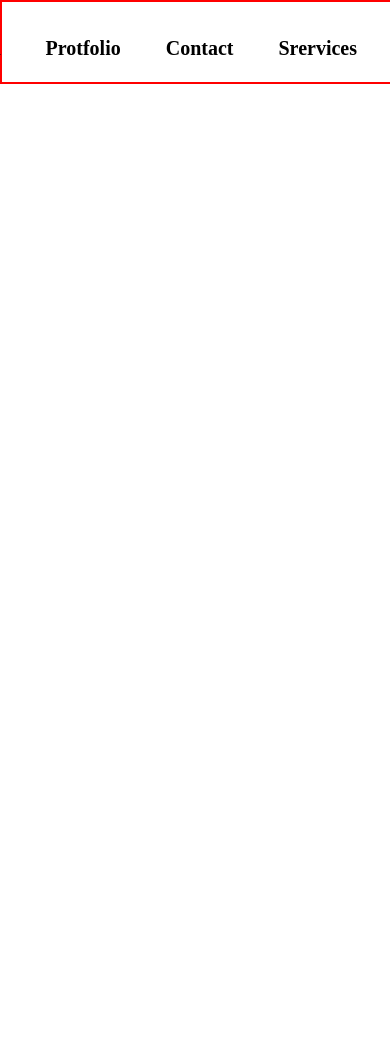
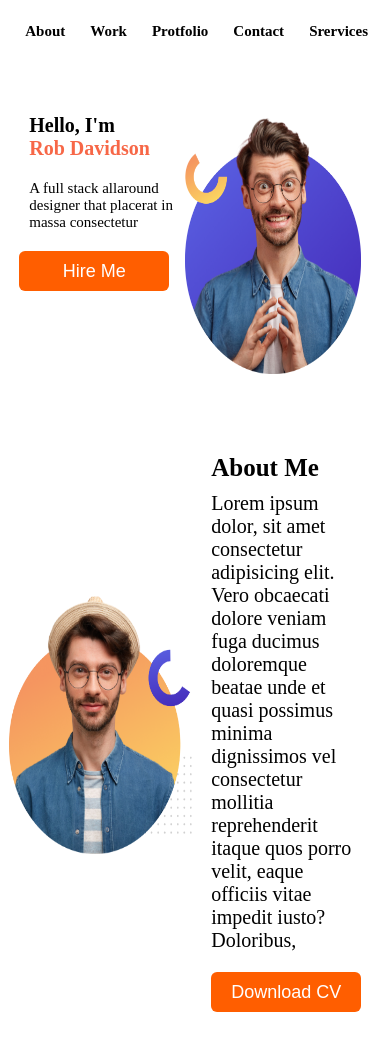
Before and after one commit to sihab-hossain/practice-protfolio, a plain HTML site: page index.html in a window 390 px wide. Before the commit the page ends 844 px from the top, so only its background shows below. Drawn offline with Linux system fonts and the light colour scheme.

Commit message:
first section complete

```diff
--- a/index.html
+++ b/index.html
@@ -20,7 +20,33 @@
           </nav>
     </header>
     <main>
-
+        <section class="personal-information">
+            <div class="me">
+                <div class="text-contant">
+                    <h1>
+                        Hello, I'm <br>
+                        <span class="red-text">Rob Davidson</span>
+                    </h1>
+                    <p>A full stack allaround designer that placerat in <br> massa consectetur</p>
+                    <button class="btn">Hire Me</button>
+                </div>
+                <div class="image">
+                    <img src="./images/pic1.png" alt="">
+                </div>
+            </div>
+            <div class="me-2">
+                <div class="image img2">
+                    <img src="./images/pic2.png" alt="">
+                </div>
+                <div class="about-contant ">
+                    <h2 >
+                        About Me
+                    </h2>
+                    <p>Lorem ipsum dolor, sit amet consectetur adipisicing elit. Vero obcaecati dolore veniam fuga ducimus doloremque beatae unde et quasi possimus minima dignissimos vel consectetur mollitia reprehenderit itaque quos porro velit, eaque officiis vitae impedit iusto? Doloribus,<span class="hide"> nam ducimus tenetur consequuntur ipsam molestiae dolorem repellendus ipsum atque corrupti perspiciatis saepe ab.</span></p>
+                    <button class="btn">Download CV</button>
+                </div>
+            </div>
+        </section>
     </main>
     <footer>
 
--- a/style.css
+++ b/style.css
@@ -7,11 +7,13 @@
 body{
      /* font-family: "Bebas Neue", "Roboto"; */
      box-sizing: border-box;
+
 }
 header{
-    width: 100%;
+    width: 95%;
     height: 80px;
-    border: 2px solid red;
+    margin: 0 auto;
+    margin-bottom: 2px;
 }
 header nav ul{
     display: flex;
@@ -29,3 +31,128 @@ header nav ul li a{
     font-size: 20px;
     font-weight: 600;
 }
+
+
+
+.personal-information{
+    width:95%;
+    height: 900px;
+    margin: 0 auto;
+}
+.me{
+    width: 95%;
+    height: 40%;
+    margin: 0 auto;
+    margin-bottom: 20px;
+    display: flex;
+    justify-content: space-between;
+}
+.text-contant{
+    width: 700px;
+    height: 300px;
+    margin-top: 20px;
+}
+.text-contant h1{
+    font-size: 80px;
+    font-weight: 700;
+    padding: 20px 0 0 20px;
+}
+.red-text{
+    color: rgb(247, 103, 71);
+}
+.text-contant p{
+    font-size: 20px;
+    font-weight: 400;
+    padding: 20px 0 0 20px;
+}
+.image{
+    width: 700px;
+    height: 500px;
+}
+.image img{
+    width: 80%;
+    height: 100%;
+    margin-left: 30px;
+}
+.me-2{
+    width: 95%;
+    height: 55%;
+    margin: 0 auto;
+    display: flex;
+    justify-content: space-between;
+}
+.about-contant{
+    width: 500px;
+    height: 280px;
+    margin: 170px 150px 0 0;
+
+}
+.about-contant h2{
+    font-size: 40px;
+    margin-left: 10px;
+}
+.about-contant p{
+    margin-top: 10px;
+    font-size: 20px;
+    margin-left: 10px;
+
+}
+
+.btn{
+    width: 150px;
+    height: 40px;
+    font-size: large;
+    border: none;
+    border-radius: 6px;
+    background-color: rgb(255, 94, 0);
+    color: white;
+    margin: 20px 0 0 10px;
+}
+.hide{
+    display: none;
+}
+@media screen and (max-width:576px){
+    header {
+        width: 100%;
+        height: 60px;
+        text-align: center;
+    }
+    header nav ul{
+        gap: 5px;
+        margin: 12px;
+    }
+    header nav ul li{
+        margin: 0px;
+        padding: 10px;
+    }
+    header nav ul li a{
+        font-size: 15px;
+    }
+    .personal-information{
+        margin: 0;
+    }
+    .text-contant h1{
+        font-size: 20px;
+    }
+    .text-contant p{
+        font-size: 15px;
+    }
+    .image img{
+        height: 60%;
+        width: 100%;
+        margin: 0;
+    }
+    .img2{
+        margin-top: 100px;
+    }
+    .about-contant{
+        margin: 0;
+        text-align: left;
+    }
+    .about-contant h2{
+        font-size: 25px;
+    }
+    .hide{
+        display: none;
+    }
+}
```
Also changed, not shown: images/pic1.png (renamed from images/do not use this pic.png), images/pic2.png (renamed from images/do not use this pic2.png).
